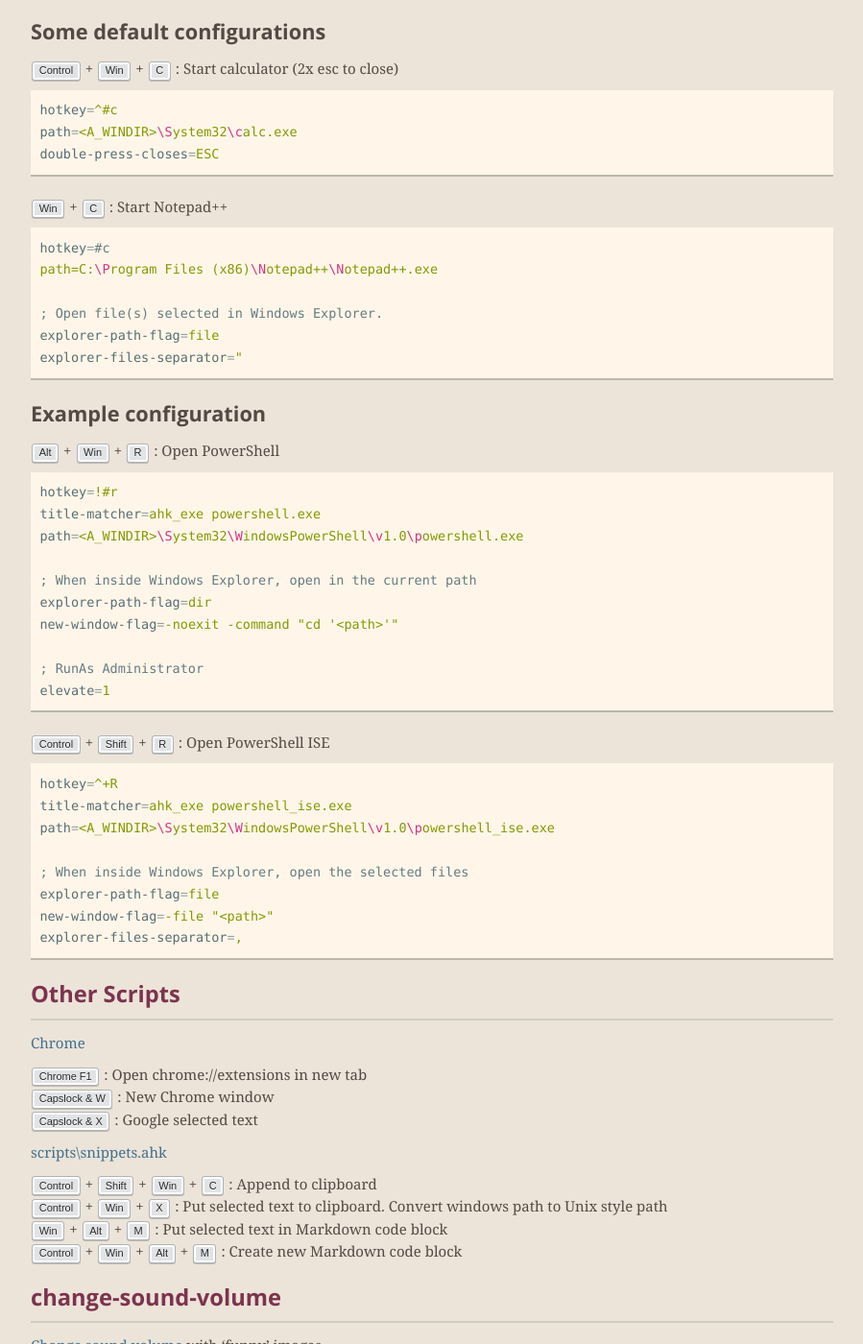
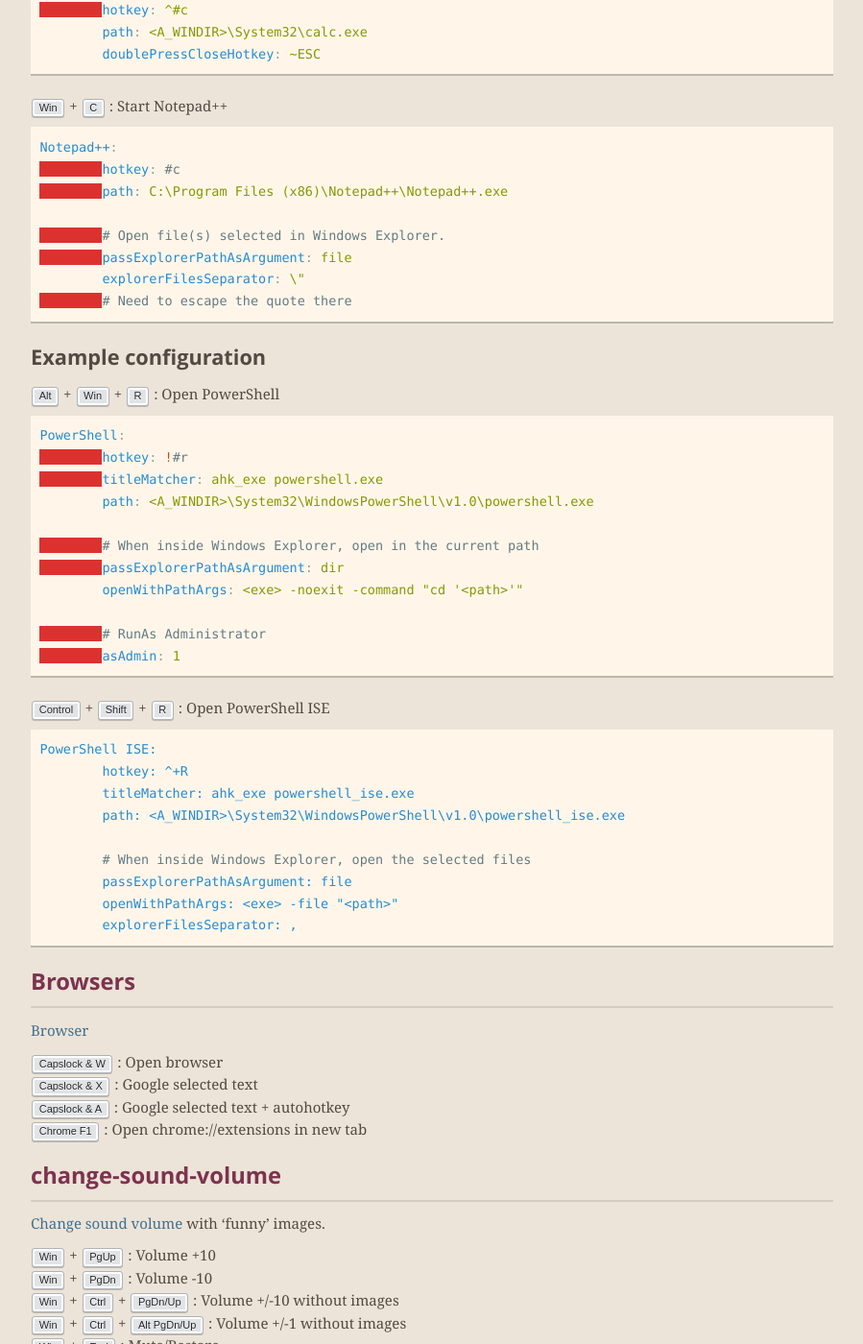
Before and after one commit to itenium-be/Mi-Ke, a Jekyll site: the page built from index.md, in a window 1280 px wide and 1400 px high, scrolled down 2075 px. Shown: the whole window at 96% size, without its empty margins (190-1089 px from the left). Built offline with Jekyll 4.4.1, drawn with Linux system fonts in a browser that asks for light colours; nearby versions of some CDN libraries; some of the changed text lies outside the part shown.

Commit message:
updated site to match paths/shortcuts

````diff
--- a/_config.yml
+++ b/_config.yml
@@ -7,4 +7,4 @@ theme: jekyll-theme-merlot
 
 company: itenium
 company_url: http://www.itenium.be
-company_github_url: https://github.com/itenium-be
+company_github_url: https://github.com/itenium-be/Mi-Ke
--- a/_layouts/home.html
+++ b/_layouts/home.html
@@ -4,8 +4,8 @@ layout: default
 <div class="shell-old">
 	<p>This Mike is not exactly Mycroft Holmes but rather a collection of Autohotkey scripts.</p>
 	<p><strong>Two fancy ones:</strong></p>
-	{% include kbd k="Control+Win+Z" l="Zips the entire folder, or just the selected files, in Windows Explorer." github="apps/windows-explorer-zip-directory" %}
-	{% include kbd k="Win+Alt+D" l="Minimize all windows on monitor of active Window. Press again to restore." github="windows-min-max" %}
+	{% include kbd k="Control+Win+Z" l="Zips the entire folder, or just the selected files, in Windows Explorer." github="scripts-windows-explorer/windows-explorer-zip-directory" %}
+	{% include kbd k="Win+Alt+D" l="Minimize all windows on monitor of active Window. Press again to restore." github="scripts-other/windows-min-max" %}
 </div>
 
 {{ content }}
--- a/index.md
+++ b/index.md
@@ -23,16 +23,11 @@ PowerShell:
 git clone https://github.com/itenium-be/Mi-Ke
 cd Mi-Ke
 
-# Create an initial setup with some examples
-.\init.ps1
-
-# If you do not want examples run the following instead
-# It will create the file(s) required to start only
-.\init.ps1 -bare
-
 # Start
 .\mike.ahk
 ```
+
+Run `.\init.ps1` to create some personal customization example files.
 
 
 # The scripts
@@ -40,7 +35,7 @@ cd Mi-Ke
 
 ## Diff 2 files in Windows explorer or the selected text elsewhere
 
-[scripts/memory-diff.ahk](https://github.com/itenium-be/Mi-Ke/blob/master/scripts/memory-diff.ahk)
+[memory-diff.ahk](https://github.com/itenium-be/Mi-Ke/blob/master/scripts-other/memory-diff.ahk)
 
 {% include kbd k="Control+Win+Left" l="Put selected text in Desktop\left.txt" %}
 {% include kbd k="Control+Win+Down" l="Put selected text in Desktop\right.txt and open Diff tool" %}
@@ -51,14 +46,14 @@ cd Mi-Ke
 
 ## Windows Explorer enhancements
 
-{% include kbd k="AltGr+Win+D" l="Open 2 explorers, one in download folder, one with USB stick" github="apps/windows-explorer-copy-download-to-usb" %}
+{% include kbd k="AltGr+Win+D" l="Open 2 explorers, one in download folder, one with USB stick" github="scripts-windows-explorer/windows-explorer-copy-download-to-usb" %}
 
-[scripts/apps/windows-explorer](https://github.com/itenium-be/Mi-Ke/blob/master/scripts/apps/windows-explorer.ahk)
+[windows-explorer](https://github.com/itenium-be/Mi-Ke/blob/master/scripts-windows-explorer)
 
 {% include kbd k="2x Esc" l="Close active Explorer window" %}
 {% include kbd k="2x Capslock" l="Put full directory of selected file/folder to clipboard" %}
 {% include kbd k="2x Shift+Capslock" l="Put full selected filename to clipboard" %}
-{% include kbd k="2x Control+Capslock" l="Open the path currently on the clipboard in Explorer" %}
+{% include kbd k="Control+Capslock" l="Open the path currently on the clipboard in Explorer" %}
 
 {% include kbd k="Control+Shift+N" l="New directory (builtin)" %}
 {% include kbd k="Control+Shift+F" l="New file" %}
@@ -72,80 +67,77 @@ Switch views:
 
 ## Start programs with hotkeys
 
-What quick starters are currently active is configured in [quick-start-programs.ini](https://github.com/itenium-be/Mi-Ke/blob/master/quick-start-programs.default.ini)
-
-If you do not have a custom `quick-start-programs.ini`, the default shortcuts as defined in `quick-start-programs.default.ini` will be loaded.
+Quick starters are defined in `config\*.yml`
+`init.ps1` creates `config\_custom.yml` where behavior can be overwritten.
 
 ### Some default configurations
 
 {% include kbd k="Control+Win+C" l="Start calculator (2x esc to close)" %}
-```ini
-hotkey=^#c
-path=<A_WINDIR>\System32\calc.exe
-double-press-closes=ESC
+```yml
+Calculator:
+	hotkey: ^#c
+	path: <A_WINDIR>\System32\calc.exe
+	doublePressCloseHotkey: ~ESC
 ```
 
 
 {% include kbd k="Win+C" l="Start Notepad++" %}
 
-```ini
-hotkey=#c
-path=C:\Program Files (x86)\Notepad++\Notepad++.exe
+```yml
+Notepad++:
+	hotkey: #c
+	path: C:\Program Files (x86)\Notepad++\Notepad++.exe
 
-; Open file(s) selected in Windows Explorer.
-explorer-path-flag=file
-explorer-files-separator="
+	# Open file(s) selected in Windows Explorer.
+	passExplorerPathAsArgument: file
+	explorerFilesSeparator: \"
+	# Need to escape the quote there
 ```
 
 ### Example configuration
 
 {% include kbd k="Alt+Win+R" l="Open PowerShell" %}
-```ini
-hotkey=!#r
-title-matcher=ahk_exe powershell.exe
-path=<A_WINDIR>\System32\WindowsPowerShell\v1.0\powershell.exe
+```yml
+PowerShell:
+	hotkey: !#r
+	titleMatcher: ahk_exe powershell.exe
+	path: <A_WINDIR>\System32\WindowsPowerShell\v1.0\powershell.exe
 
-; When inside Windows Explorer, open in the current path
-explorer-path-flag=dir
-new-window-flag=-noexit -command "cd '<path>'"
+	# When inside Windows Explorer, open in the current path
+	passExplorerPathAsArgument: dir
+	openWithPathArgs: <exe> -noexit -command "cd '<path>'"
 
-; RunAs Administrator
-elevate=1
+	# RunAs Administrator
+	asAdmin: 1
 ```
 
 {% include kbd k="Control+Shift+R" l="Open PowerShell ISE" %}
 
 ```ini
-hotkey=^+R
-title-matcher=ahk_exe powershell_ise.exe
-path=<A_WINDIR>\System32\WindowsPowerShell\v1.0\powershell_ise.exe
+PowerShell ISE:
+	hotkey: ^+R
+	titleMatcher: ahk_exe powershell_ise.exe
+	path: <A_WINDIR>\System32\WindowsPowerShell\v1.0\powershell_ise.exe
 
-; When inside Windows Explorer, open the selected files
-explorer-path-flag=file
-new-window-flag=-file "<path>"
-explorer-files-separator=,
+	# When inside Windows Explorer, open the selected files
+	passExplorerPathAsArgument: file
+	openWithPathArgs: <exe> -file "<path>"
+	explorerFilesSeparator: ,
 ```
 
 
-## Other Scripts
+## Browsers
 
-[Chrome](https://github.com/itenium-be/Mi-Ke/blob/master/scripts/apps/chrome.ahk)
+[Browser](https://github.com/itenium-be/Mi-Ke/blob/master/scripts-other/browser.ahk)
 
+{% include kbd k="Capslock & W" l="Open browser" %}
+{% include kbd k="Capslock & X" l="Google selected text" %}
+{% include kbd k="Capslock & A" l="Google selected text + autohotkey" %}
 {% include kbd k="Chrome F1" l="Open chrome://extensions in new tab" %}
-{% include kbd k="Capslock & W" l="New Chrome window" %}
-{% include kbd k="Capslock & X" l="Google selected text" %}
-
-[scripts\snippets.ahk](https://github.com/itenium-be/Mi-Ke/blob/master/scripts/snippets.ahk)
-
-{% include kbd k="Control+Shift+Win+C" l="Append to clipboard" %}
-{% include kbd k="Control+Win+X" l="Put selected text to clipboard. Convert windows path to Unix style path" %}
-{% include kbd k="Win+Alt+M" l="Put selected text in Markdown code block" %}
-{% include kbd k="Control+Win+Alt+M" l="Create new Markdown code block" %}
-
 
 ## change-sound-volume
 
-[Change sound volume](https://github.com/itenium-be/Mi-Ke/blob/master/scripts/change-sound-volume.ahk) with 'funny' images.
+[Change sound volume](https://github.com/itenium-be/Mi-Ke/blob/master/scripts-other/change-sound-volume.ahk) with 'funny' images.
 
 {% include kbd k="Win+PgUp" l="Volume +10" %}
 {% include kbd k="Win+PgDn" l="Volume -10" %}
@@ -153,17 +145,6 @@ explorer-files-separator=,
 {% include kbd k="Win+Ctrl+Alt PgDn/Up" l="Volume +/-1 without images" %}
 {% include kbd k="Win+End" l="Mute/Restore" %}
 {% include kbd k="Win+Home" l="Show sound volume" %}
-
-
-Dev Stuff
----------
-
-[apps/autohotkey-debugging.ahk](https://github.com/itenium-be/Mi-Ke/blob/master/scripts/apps/autohotkey-debugging.ahk)
-
-{% include kbd k="Control+Win+R" l="Reload script" %}
-{% include kbd k="Shift+F11" l="Open ListVars window" %}
-{% include kbd k="Alt+F12" l="Window Spy" %}
-{% include kbd k="Capslock & A" l="Google selected text + autohotkey" %}
 
 
 # Other resources
````
